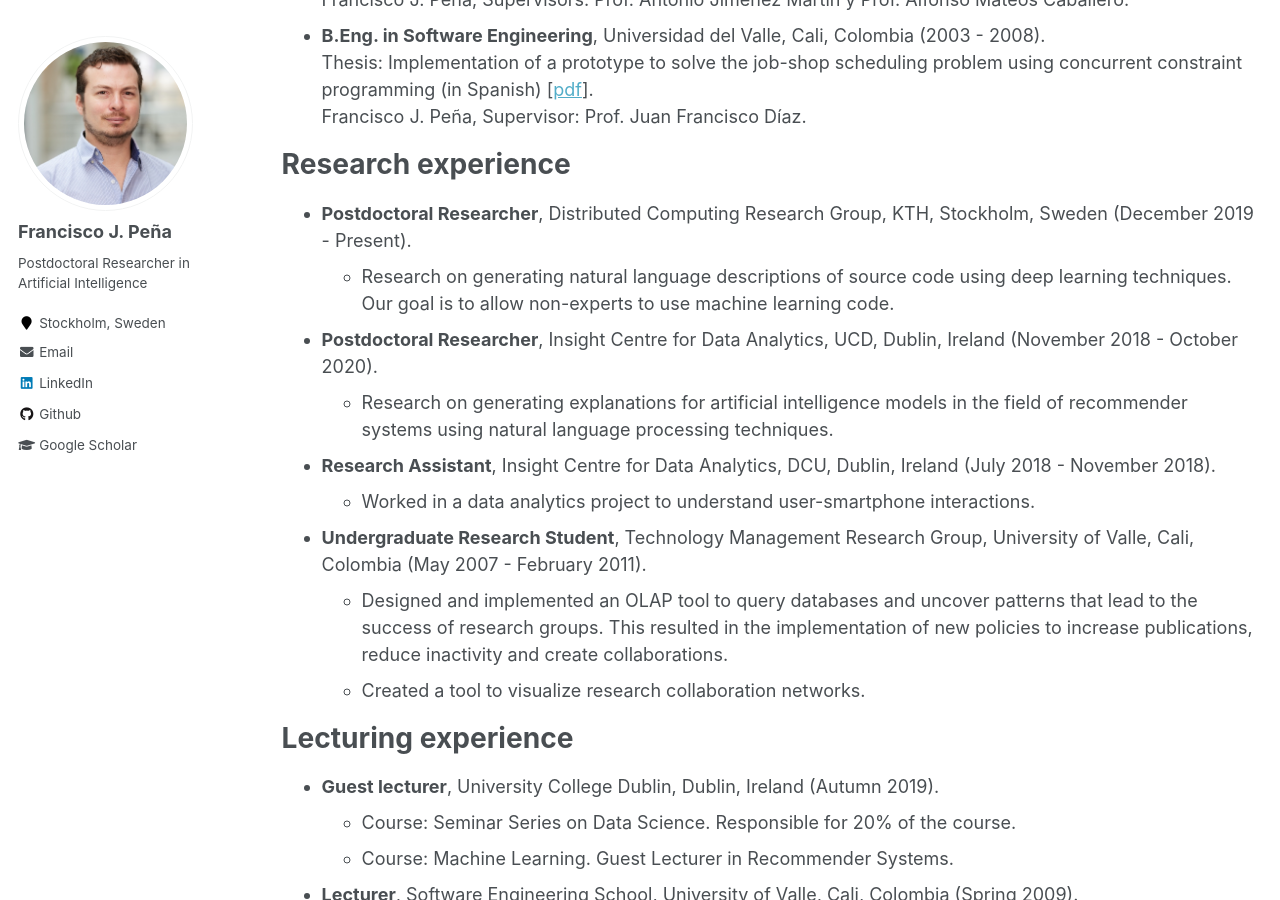
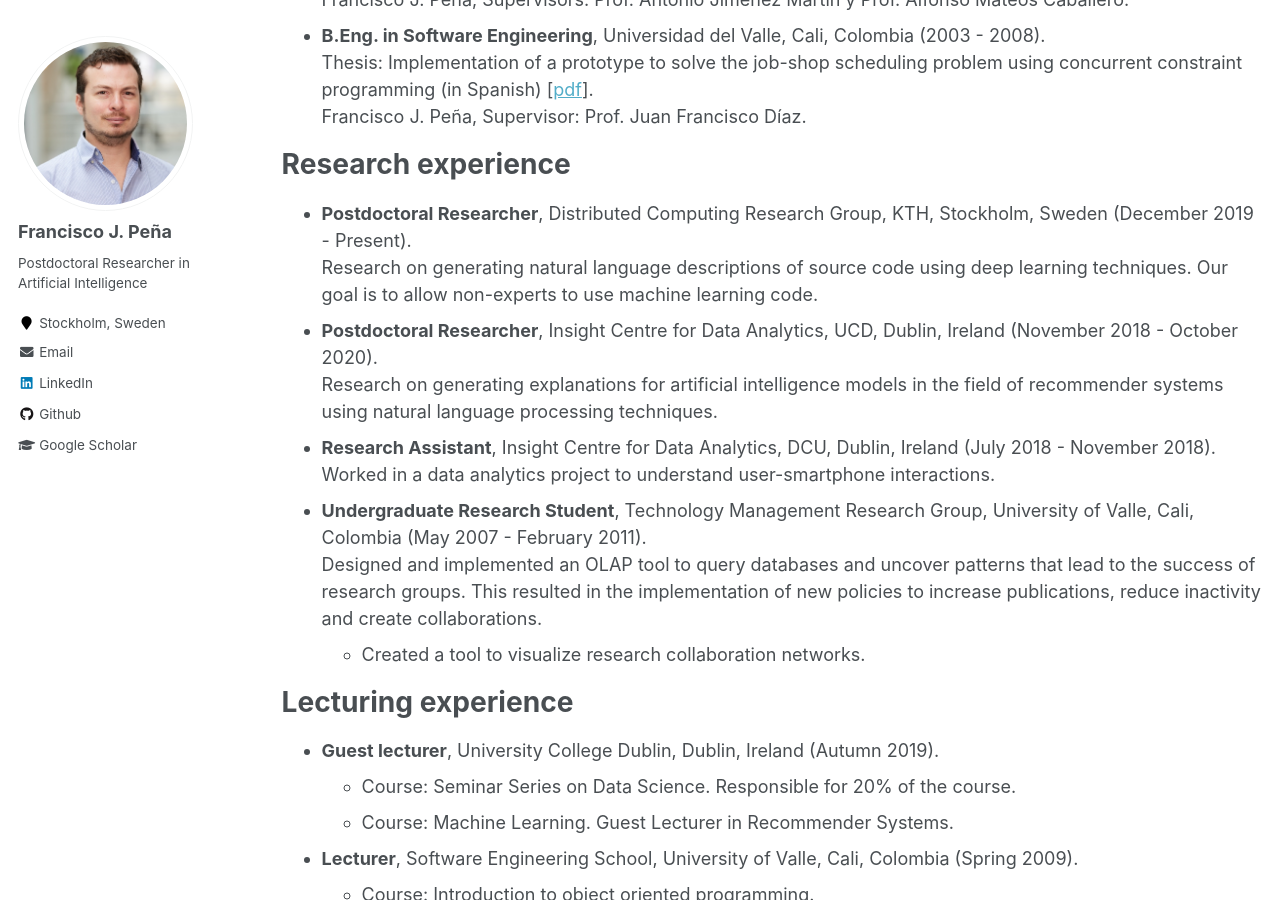
Before and after one commit to melqkiades/melqkiades.github.io, a Jekyll site: the page built from _pages/cv.md, in a window 1280 px wide and 900 px high, scrolled down 369 px. Built offline with Jekyll 4.4.1, drawn with Linux system fonts in a browser that asks for light colours.

Commit message:
Updated the CV page

```diff
--- a/_pages/cv.md
+++ b/_pages/cv.md
@@ -26,13 +26,13 @@ Education
 Research experience
 ======
 * **Postdoctoral Researcher**, Distributed Computing Research Group, KTH, Stockholm, Sweden (December 2019 - Present).<br>
-  * Research on generating natural language descriptions of source code using deep learning techniques. Our goal is to allow non-experts to use machine learning code.
+  Research on generating natural language descriptions of source code using deep learning techniques. Our goal is to allow non-experts to use machine learning code.
 * **Postdoctoral Researcher**, Insight Centre for Data Analytics, UCD, Dublin, Ireland (November 2018 - October 2020).<br>
-  * Research on generating explanations for artificial intelligence models in the field of recommender systems using natural language processing techniques.
+  Research on generating explanations for artificial intelligence models in the field of recommender systems using natural language processing techniques.
 * **Research Assistant**, Insight Centre for Data Analytics, DCU, Dublin, Ireland (July 2018 - November 2018).<br>
-  * Worked in a data analytics project to understand user-smartphone interactions.
+  Worked in a data analytics project to understand user-smartphone interactions.
 * **Undergraduate Research Student**, Technology Management Research Group, University of Valle, Cali, Colombia (May 2007 - February 2011).<br>
-  * Designed and implemented an OLAP tool to query databases and uncover patterns that lead to the success of research groups. This resulted in the implementation of new policies to increase publications, reduce inactivity and create collaborations.
+  Designed and implemented an OLAP tool to query databases and uncover patterns that lead to the success of research groups. This resulted in the implementation of new policies to increase publications, reduce inactivity and create collaborations.
   * Created a tool to visualize research collaboration networks.
 
 
@@ -52,6 +52,6 @@ Industry experience
 * **Senior Business Intelligence Consultant**, BusinessMind, Bogota, Colombia (April 2012 - September 2012).<br>
   * Built data warehouses for business intelligence projects.
 * **Platform Consultant**, SAS, Bogota, Colombia (February 2011 - April 2012).<br>
-  Personalized a credit risk solution for one of the biggest banks of Colombia.
+  * Personalized a credit risk solution for one of the biggest banks of Colombia.
 * **Software Developer**, Omicsco, Cali, Colombia (April 2009 - February 2011).<br>
   * Developed a bioinformatics analysis tool for pharmaceutical companies.
```
